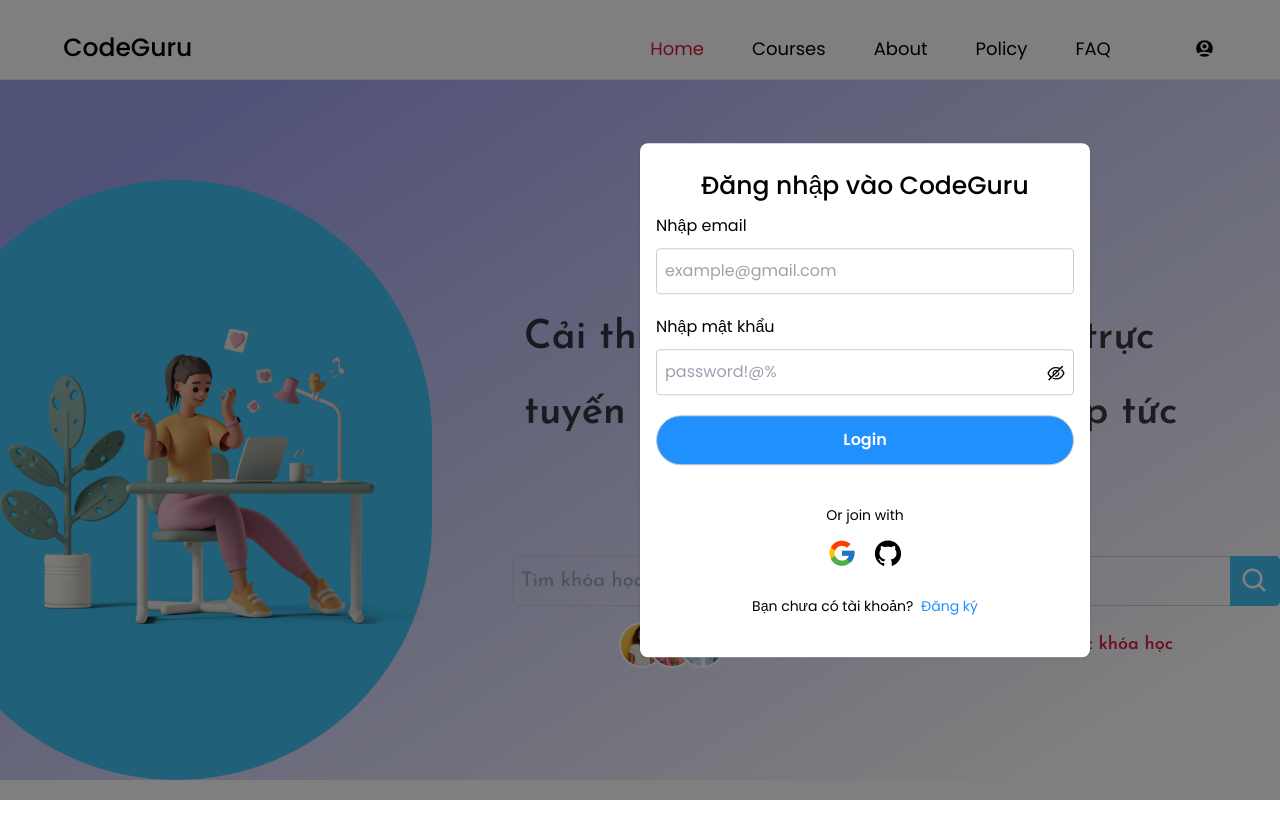
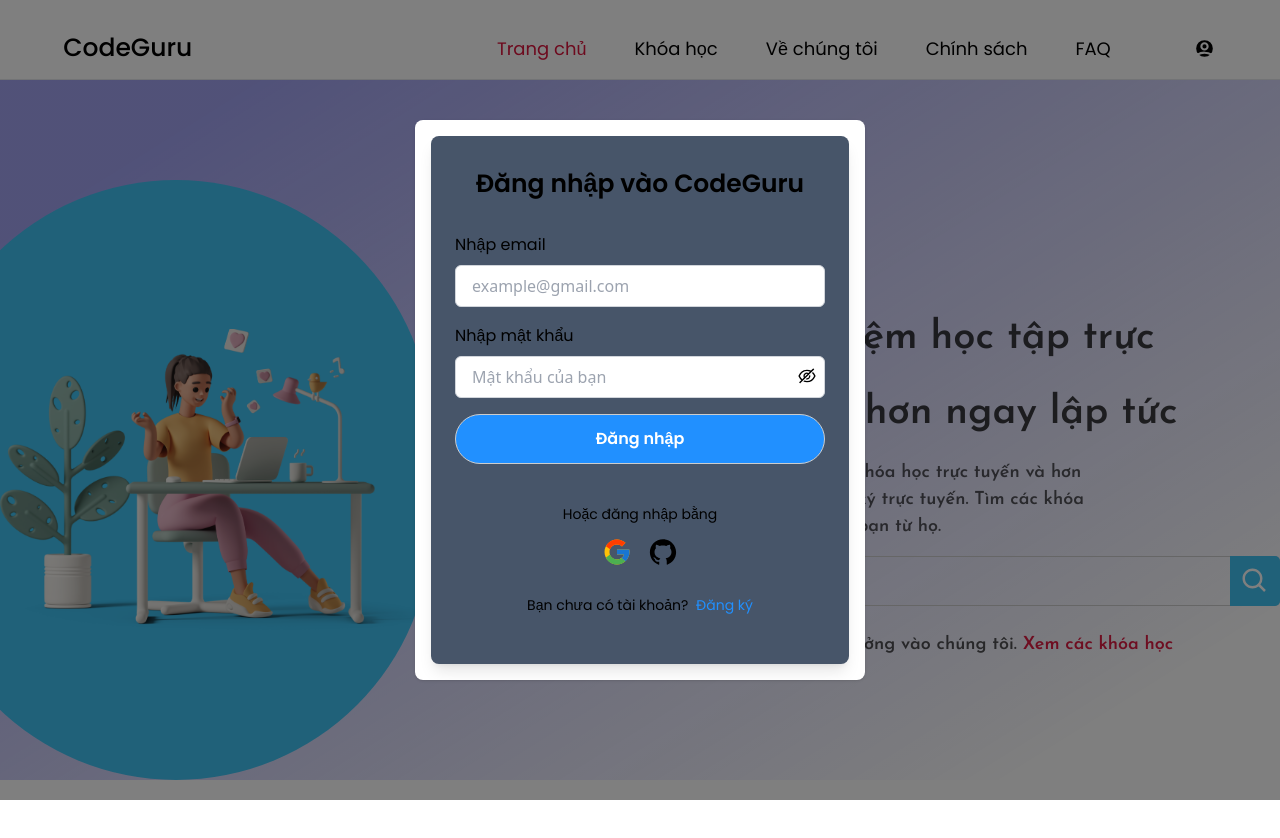
Before and after one commit to ankieu123/CodeGuru_FE, a Next.js app in the folder client/: page / in a window 1280 px wide. Both pictures are taken after a click on the icon 1204 px from the left and 48 px from the top of the page. Shown: the top 838 px of the page. Built offline with nearby package versions, Linux system fonts and the light colour scheme.

Commit message:
design UI login, signup, active code, still have bug

```diff
--- a/client/app/components/Auth/Login.tsx
+++ b/client/app/components/Auth/Login.tsx
@@ -1,14 +1,15 @@
 "use client";
-import React, { FC, useState } from 'react'
-import { useFormik } from "formik"
-import * as Yup from "yup"
-import { AiOutlineEye, AiOutlineEyeInvisible, AiFillGithub } from 'react-icons/ai'
-import { FcGoogle } from 'react-icons/fc'
+import React, { FC, useState } from 'react';
+import { useFormik } from "formik";
+import * as Yup from "yup";
+import { AiOutlineEye, AiOutlineEyeInvisible, AiFillGithub } from 'react-icons/ai';
+import { FcGoogle } from 'react-icons/fc';
 import { style } from '../../../app/styles/style';
-import { Erica_One } from 'next/font/google'
+
 type Props = {
     setRoute: (route: string) => void;
 };
+
 const schema = Yup.object().shape({
     email: Yup.string().email("Invalid email").required("Please enter your email"),
     password: Yup.string().required("Please enter your password!").min(6),
@@ -23,49 +24,50 @@ const Login: FC<Props> = ({ setRoute }) => {
             console.log(email, password);
         }
     });
+
     const { errors, touched, values, handleChange, handleSubmit } = formik;
+
     return (
-        <div className='w-full'>
-            <h1 className={`${style.title}`}>
+        <div className='w-full flex flex-col items-center bg-slate-600 p-6 rounded-lg shadow-lg'>
+            <h1 className={`${style.title} text-2xl font-semibold mb-6`}>
                 Đăng nhập vào CodeGuru
             </h1>
-            <form onSubmit={handleSubmit}>
-                <label
-                    className={`${style.label}`}
-                    htmlFor="email"
-                >
+            <form onSubmit={handleSubmit} className="w-full">
+                <label className={`${style.label}`} htmlFor="email">
                     Nhập email
                 </label>
-                <br/>
+                <br />
                 <input
                     type="email"
-                    name=""
+                    name="email"
                     value={values.email}
                     onChange={handleChange}
                     id="email"
                     placeholder="example@gmail.com"
-                    className={`${errors.email && touched.email && "border-red-500"
-                        }w-full text-black dark:text-white bg-transparent border
-                                rounded-h-[40px] px-2 outline-none mt-[10px] font-Poppins`}
+                    className={`w-full text-black  bg-white border
+                                rounded-md px-4 py-2 outline-none mt-2 transition-all
+                                duration-300 ease-in-out
+                                ${errors.email && touched.email ? "border-red-500" : "border-gray-300"}`}
                 />
                 {errors.email && touched.email && (
-                    <span className="text-red-500 pt-2-block">{errors.email}</span>
+                    <span className="text-red-500 pt-2 block">{errors.email}</span>
                 )}
-                <div className="w-full mt-5 relative mb-1">
-                    <label className={`${style.label}`} htmlFor="email">
+                <div className="w-full mt-4 relative mb-4">
+                    <label className={`${style.label}`} htmlFor="password">
                         Nhập mật khẩu
                     </label>
-                    <br/>
+                    <br />
                     <input
                         type={!show ? "password" : "text"}
                         name="password"
                         value={values.password}
                         onChange={handleChange}
                         id="password"
-                        placeholder="password!@%"
-                        className={`${errors.password && touched.password && "border-red-500"
-                            }w-full text-black dark:text-white bg-transparent border
-                                rounded-h-[40px] px-2 outline-none mt-[10px] font-Poppins`}
+                        placeholder="Mật khẩu của bạn"
+                        className={`w-full text-black bg-white border
+                                    rounded-md px-4 py-2 outline-none mt-2 transition-all
+                                    duration-300 ease-in-out
+                                    ${errors.password && touched.password ? "border-red-500" : "border-gray-300"}`}
                     />
                     {!show ? (
                         <AiOutlineEyeInvisible
@@ -84,36 +86,36 @@ const Login: FC<Props> = ({ setRoute }) => {
                         <span className="text-red-500 pt-2 block">{errors.password}</span>
                     )}
                 </div>
-                <div className="w-full mt-5">
+                <div className="w-full mt-4">
                     <input
                         type="submit"
-                        value="Login"
-                        className={`flex flex-row justify-center items-center py-3 px-6 rounded-full cursor-pointer bg-[#2190ff] min-h-[45px] w-full text-[16px] font-Poppins font-semibold text-white`}
+                        value="Đăng nhập"
+                        className={`flex flex-row justify-center items-center py-3 px-6 rounded-full cursor-pointer
+                            bg-[#2190ff] min-h-[45px] w-full text-[16px] font-Poppins font-semibold text-white
+                            transition duration-300 hover:bg-blue-600`}
                     />
                 </div>
-                <br/>
+                <br />
                 <h5 className="text-center pt-4 font-Poppins text-[14px] text-black dark:text-white">
-                    Or join with
-
+                    Hoặc đăng nhập bằng
                 </h5>
-                <div className="flex items-center justify-center my-3">
-                    <FcGoogle size={30} className="cursor-pointer mr-2" />
-                    <AiFillGithub size={30} className="cursor-pointer ml-2" />
+                <div className="flex items-center justify-center my-3 space-x-4">
+                    <FcGoogle size={30} className="cursor-pointer" />
+                    <AiFillGithub size={30} className="cursor-pointer" />
                 </div>
-                <h5 className="text-center pt-4 font-Poppins text-[14px]  text-black dark:text-white">
+                <h5 className="text-center pt-4 font-Poppins text-[14px] text-black dark:text-white">
                     Bạn chưa có tài khoản?{" "}
                     <span
                         className="text-[#2190ff] pl-1 cursor-pointer"
                         onClick={() => setRoute("Sign-Up")}
                     >
                         Đăng ký
-
                     </span>
                 </h5>
             </form>
-            <br/>
+            <br />
         </div>
-    )
+    );
 }
 
-export default Login
+export default Login;
--- a/client/app/components/Auth/SignUp.tsx
+++ b/client/app/components/Auth/SignUp.tsx
@@ -1,14 +1,15 @@
 "use client";
-import React, { FC, useState } from 'react'
-import { useFormik } from "formik"
-import * as Yup from "yup"
-import { AiOutlineEye, AiOutlineEyeInvisible, AiFillGithub } from 'react-icons/ai'
-import { FcGoogle } from 'react-icons/fc'
+import React, { FC, useState } from 'react';
+import { useFormik } from "formik";
+import * as Yup from "yup";
+import { AiOutlineEye, AiOutlineEyeInvisible, AiFillGithub } from 'react-icons/ai';
+import { FcGoogle } from 'react-icons/fc';
 import { style } from '../../../app/styles/style';
-import { Erica_One } from 'next/font/google'
+
 type Props = {
     setRoute: (route: string) => void;
 };
+
 const schema = Yup.object().shape({
     name: Yup.string().required("Nhập tên của bạn!"),
     email: Yup.string()
@@ -20,83 +21,74 @@ const schema = Yup.object().shape({
 const SignUp: FC<Props> = ({ setRoute }) => {
     const [show, setShow] = useState(false);
     const formik = useFormik({
-        initialValues: { name:"",email: "", password: "" },
+        initialValues: { name: "", email: "", password: "" },
         validationSchema: schema,
         onSubmit: async ({ email, password }) => {
-            setRoute("Verification")
+            setRoute("Verification");
         }
     });
     const { errors, touched, values, handleChange, handleSubmit } = formik;
+
     return (
-        <div className='w-full mb-6'>
-            <h1 className={`${style.title}`}>
+        <div className="w-full mb-6 p-5 bg-slate-600 shadow-md rounded-lg">
+            <h1 className={`${style.title} text-2xl font-bold text-center mb-6`}>
                 Đăng ký vào CodeGuru
             </h1>
-            <form onSubmit={handleSubmit}>
-                <div className="mb-3">
-                <label
-                    className={`text-[16px] font-Poppins text-black dark:text-white`}
-                    htmlFor="email"
-                >
+            <form onSubmit={handleSubmit} className="space-y-4">
+                <div>
+                    <label className={`text-[16px] font-Poppins text-black dark:text-white`} htmlFor="name">
                         Nhập tên của bạn
                     </label>
-                <br/>
                     <input
-                    type="name"
-                    name=""
+                        type="text"
+                        name="name"
                         value={values.name}
                         onChange={handleChange}
                         id="name"
-                    placeholder="yourname"
-                    className={`${errors.name && touched.name && "border-red-500"}
-                                w-full text-black dark:text-white bg-transparent border
-                                rounded-h-[40px] px-2 outline-none mt-[10px] font-Poppins`}
+                        placeholder="Tên của bạn"
+                        className={`w-full text-black  bg-gray-100 border
+                                    rounded-md px-4 py-2 mt-1 outline-none transition duration-300
+                                    ${errors.name && touched.name && "border-red-500"}`}
                     />
                     {errors.name && touched.name && (
-                    <span className="text-red-500 pt-2-block">{errors.email}</span>
+                        <span className="text-red-500 text-sm">{errors.name}</span>
                     )}
                 </div>
 
-
-                <label
-                    className={`text-[16px] font-Poppins text-black dark:text-white`}
-                    htmlFor="email"
-                >
+                <div>
+                    <label className={`text-[16px] font-Poppins text-black dark:text-white`} htmlFor="email">
                         Nhập email
                     </label>
-                <br/>
                     <input
                         type="email"
-                    name=""
+                        name="email"
                         value={values.email}
                         onChange={handleChange}
                         id="email"
                         placeholder="example@gmail.com"
-                    className={`${errors.email && touched.email && "border-red-500"}
-                                w-full text-black dark:text-white bg-transparent border
-                                rounded-h-[40px] px-2 outline-none mt-[10px] font-Poppins`}
-
+                        className={`w-full text-black bg-gray-100 border
+                                    rounded-md px-4 py-2 mt-1 outline-none transition duration-300
+                                    ${errors.email && touched.email && "border-red-500"}`}
                     />
                     {errors.email && touched.email && (
-                    <span className="text-red-500 pt-2-block">{errors.email}</span>
+                        <span className="text-red-500 text-sm">{errors.email}</span>
                     )}
+                </div>
 
-
-                <div className="w-full mt-5 relative mb-1">
-                    <label className={`text-[16px] font-Poppins text-black dark:text-white`} htmlFor="email">
+                <div className="relative">
+                    <label className={`text-[16px] font-Poppins text-black dark:text-white`} htmlFor="password">
                         Nhập mật khẩu
                     </label>
-                    <br/>
                     <input
                         type={!show ? "password" : "text"}
                         name="password"
                         value={values.password}
                         onChange={handleChange}
                         id="password"
-                        placeholder="password"
-                        className={`${errors.password && touched.password && "border-red-500"}
-                                w-full text-black dark:text-white bg-transparent border
-                                rounded-h-[40px] px-2 outline-none mt-[10px] font-Poppins`}
+                        placeholder="Mật khẩu"
+                        className={`w-full text-black bg-gray-100 border
+                                    rounded-md px-4 py-2 mt-1 outline-none transition duration-300
+                                    ${errors.password && touched.password && "border-red-500"}`}
                     />
                     {!show ? (
                         <AiOutlineEyeInvisible
@@ -111,41 +103,40 @@ const SignUp: FC<Props> = ({ setRoute }) => {
                             onClick={() => setShow(false)}
                         />
                     )}
-
                 </div>
                 {errors.password && touched.password && (
-                        <span className="text-red-500 pt-2 block">{errors.password}</span>
+                    <span className="text-red-500 text-sm">{errors.password}</span>
                 )}
-                <div className="w-full mt-5">
+
+                <div>
                     <input
                         type="submit"
                         value="Đăng ký"
-                        className={`flex flex-row justify-center items-center py-3 px-6 rounded-full cursor-pointer bg-[#2190ff] min-h-[45px] w-full text-[16px] font-Poppins font-semibold text-white`}
+                        className={`flex flex-row justify-center items-center py-3 px-6 rounded-full cursor-pointer
+                                    bg-[#2190ff] min-h-[45px] w-full text-[16px] font-Poppins font-semibold text-white
+                                    transition duration-300 hover:bg-blue-600`}
                     />
                 </div>
-                <br/>
+
                 <h5 className="text-center pt-4 font-Poppins text-[14px] text-black dark:text-white">
-                    Or join with
-
+                    Hoặc đăng nhập bằng
                 </h5>
-                <div className="flex items-center justify-center my-3">
-                    <FcGoogle size={30} className="cursor-pointer mr-2" />
-                    <AiFillGithub size={30} className="cursor-pointer ml-2 " />
+                <div className="flex items-center justify-center my-3 space-x-4">
+                    <FcGoogle size={30} className="cursor-pointer" />
+                    <AiFillGithub size={30} className="cursor-pointer" />
                 </div>
-                <h5 className="text-center pt-4 font-Poppins text-[14px] text-black dark:text-white">
+                <h5 className="text-center pt-4 font-Poppins text-[14px]">
                     Bạn đã có tài khoản?{" "}
                     <span
                         className="text-[#2190ff] pl-1 cursor-pointer"
                         onClick={() => setRoute("Login")}
                     >
                         Đăng nhập
-
                     </span>
                 </h5>
             </form>
-            <br/>
         </div>
-    )
+    );
 }
 
 export default SignUp;
--- a/client/app/page.tsx
+++ b/client/app/page.tsx
@@ -3,14 +3,13 @@ import React, { FC, useState } from 'react'
 import Heading from './utils/Heading';
 import Header from "./components/Header";
 import Hero from './components/Route/Hero'
-import { root } from 'postcss';
 
 interface Props { }
 
 const Page: FC<Props> = (props) => {
      const [open, setOpen] = useState(false);
      const [activeItem, setActive] = useState(0);
-     const [route,setRoute] = useState("Login");
+     const [route, setRoute] = useState("Login");
      return (
           <div>
                <Heading
--- a/client/app/utils/CustomModal.tsx
+++ b/client/app/utils/CustomModal.tsx
@@ -2,12 +2,12 @@ import React, { FC } from 'react';
 import { Modal, Box } from "@mui/material";
 
 type Props = {
-    open: boolean;
-    setOpen: (open: boolean) => void;
-    activeItem: any;
-    component: React.ElementType;
+  open: boolean;
+  setOpen: (open: boolean) => void;
+  activeItem: any;
+  component: React.ElementType;
 
-    setRoute?: (route: string) => void;
+  setRoute?: (route: string) => void;
 };
 
 const CustomModal: FC<Props> = ({ open, setOpen, setRoute, component: Component }) => {
@@ -19,8 +19,9 @@ const CustomModal: FC<Props> = ({ open, setOpen, setRoute, component: Component
       aria-describedby="modal-modal-description"
     >
       <Box
-        className="absolute top-[50%] left-[50%] -translate-y-1/2 w-[450px] bg-white dark:bg-slate-900 rounded-[8px] shadow p-4 outline-none"
+        className="absolute top-[50%] left-[50%] -translate-y-1/2 -translate-x-1/2 w-[450px] bg-white dark:bg-slate-900 rounded-[8px] shadow p-4 outline-none"
       >
+
         <Component setOpen={setOpen} setRoute={setRoute} />
       </Box>
     </Modal>
--- a/client/app/utils/NavItems.tsx
+++ b/client/app/utils/NavItems.tsx
@@ -4,19 +4,19 @@ import React from 'react'
 
 export const navItemsData = [
     {
-        name: 'Home',
+        name: 'Trang chủ',
         url: "/",
     },
     {
-        name: "Courses",
+        name: "Khóa học",
         url: "/courses",
     },
     {
-        name: "About",
+        name: "Về chúng tôi",
         url: "/about",
     },
     {
-        name: "Policy",
+        name: "Chính sách",
         url: "/policy",
     },
     {
--- a/client/tailwind.config.ts
+++ b/client/tailwind.config.ts
@@ -16,7 +16,7 @@ const config: Config = {
       backgroundImage: {
         'gradient-radial': 'radial-gradient(var(--tw-gradient-stops))',
         'gradient-conic':
-          'conic-gradient(from 180deg at 50% 50%, var(--tw-gradient-stops))',
+          'conic-gradient(from 100deg at 50% 50%, var(--tw-gradient-stops))',
       },
       screens: {
         "1000px": "1000px",
```
Also changed, not shown: client/app/components/Auth/Verification.tsx (+31 -33 lines), client/app/components/Header.tsx (+18 -11 lines), client/app/styles/style.ts (+4 -4 lines). Lines whose indentation alone changed are shown as unchanged.
